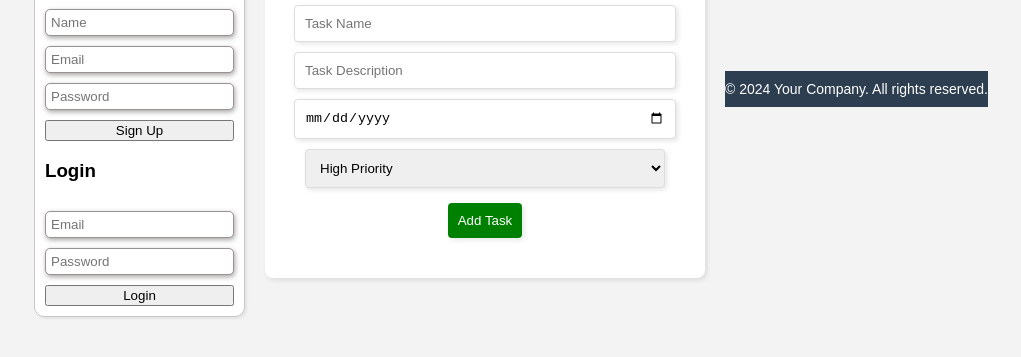
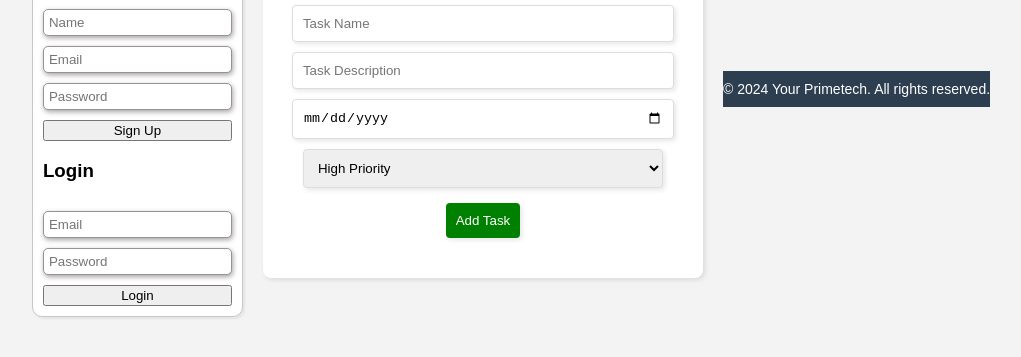
Before and after one commit to Onyeoma-ai/Assignment-, a plain HTML site: page Frontend/index.html in a window 1280 px wide. Shown: the part 311-668 px from the top of the page, without its empty margins (134-1155 px from the left). Drawn offline with Linux system fonts and the light colour scheme; no server answers.

Commit message:
Update index.html

```diff
--- a/Frontend/index.html
+++ b/Frontend/index.html
@@ -41,7 +41,7 @@
         <ul id="taskList"></ul>
     </div>
     <footer class="simple-footer">
-  <p>&copy; 2024 Your Company. All rights reserved.</p>
+  <p>&copy; 2024 Your Primetech. All rights reserved.</p>
     </footer>
     <script src="knowledge.js"></script>
 </body>
```
